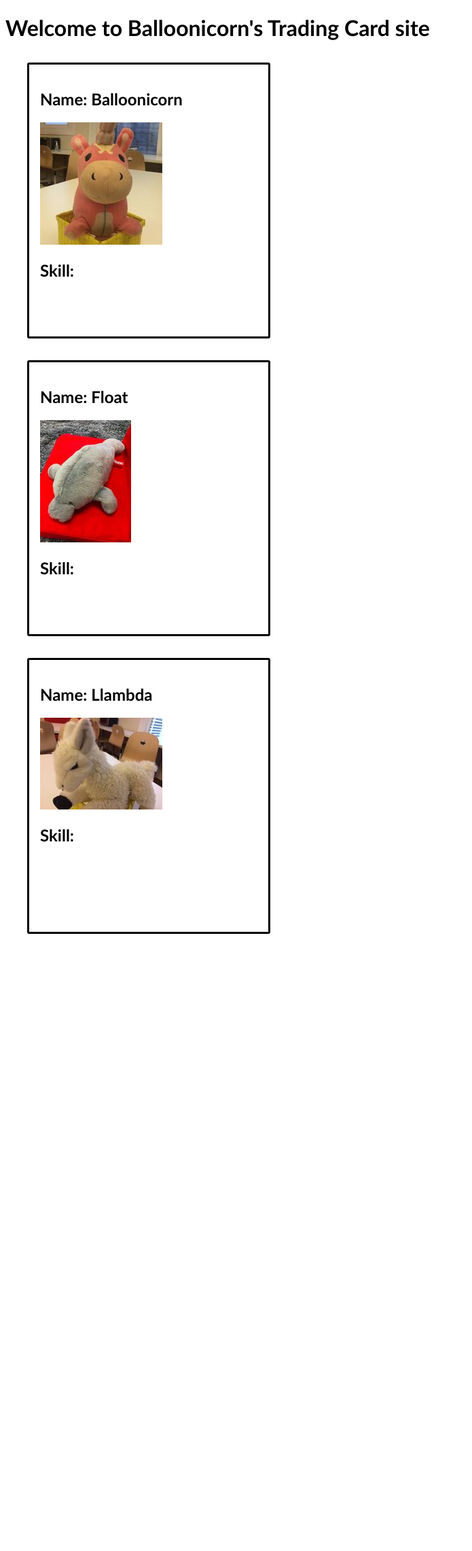
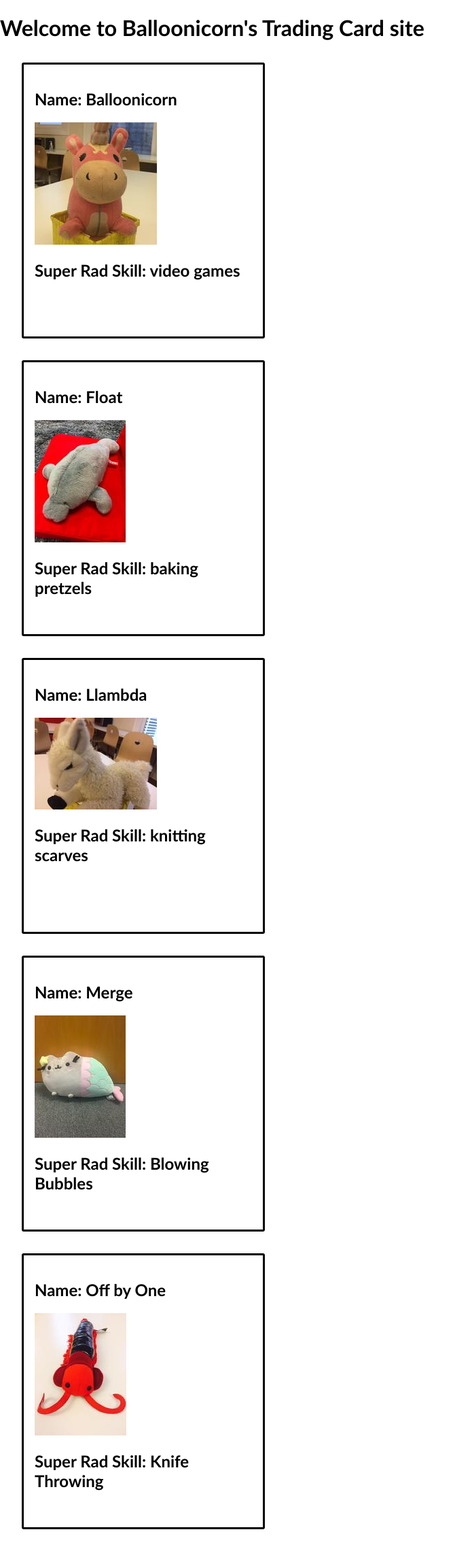
Before and after one commit to shhudspeth/react-lab-trading-cards, a Flask app: page /cards in a window 1280 px wide. Shown: the whole page at 68% size, without its empty margins (0-695 px from the left). Before the commit the page ends 1374 px from the top, so only its background shows below. Run offline with Flask 2, Linux system fonts and the light colour scheme; some libraries are stand-ins or nearby versions.

Commit message:
added more trading cards to carddeck

```diff
--- a/server.py
+++ b/server.py
@@ -18,4 +18,4 @@ def show_cards():
 
 
 if __name__ == '__main__':
-    app.run(debug=False, host='0.0.0.0')
+    app.run(debug=True, host='0.0.0.0')
--- a/static/css/site.css
+++ b/static/css/site.css
@@ -8,5 +8,7 @@ div.card {
 }
 
 body {
-  font-family: "Trebuchet MS", Helvetica, sans-serif
+  font-family: "Trebuchet MS", Helvetica, sans-serif;
+  margin: auto;
+  display: inline-block;
 }
--- a/static/js/homepage.jsx
+++ b/static/js/homepage.jsx
@@ -2,8 +2,11 @@
 
 function Homepage() {
   return (
+
     <div>
-      This component needs to be implemented.
+      <h4> Welcome to our Trading Cards Website</h4>
+      <a href="/cards"> Check out my Cards! </a> <br></br>
+      <img src="/static/img/balloonicorn.jpg" href="/cards"></img>
     </div>
   );
 }
--- a/static/js/tradingCard.jsx
+++ b/static/js/tradingCard.jsx
@@ -12,7 +12,7 @@ function TradingCard(props) {
     <div className="card">
       <h2>Name: {props.name}</h2>
       <img src={props.imgUrl} />
-      <h2>Skill: </h2>
+      <h2>Super Rad Skill: {props.skill} </h2>
     </div>
   );
 }
@@ -49,3 +49,25 @@ ReactDOM.render(
   ),
   document.querySelector('#llambda')
 );
+
+ReactDOM.render(
+  (
+    <TradingCard
+      name="Merge"
+      skill="Blowing Bubbles"
+      imgUrl="/static/img/merge.jpg"
+    />
+  ),
+  document.querySelector('#merge')
+);
+
+ReactDOM.render(
+  (
+    <TradingCard
+      name="Off by One"
+      skill="Knife Throwing"
+      imgUrl="/static/img/off-by-one.jpg"
+    />
+  ),
+  document.querySelector('#off-by-one')
+);
--- a/templates/cards.html
+++ b/templates/cards.html
@@ -18,4 +18,10 @@
 <!-- Mount Llambda's card on to this element. -->
 <div id="llambda"></div>
 
+<!-- Mount Merge's card on to this element. -->
+<div id="merge"></div>
+
+<!-- Mount Off by One's card on to this element. -->
+<div id="off-by-one"></div>
+
 {% endblock %}
```
